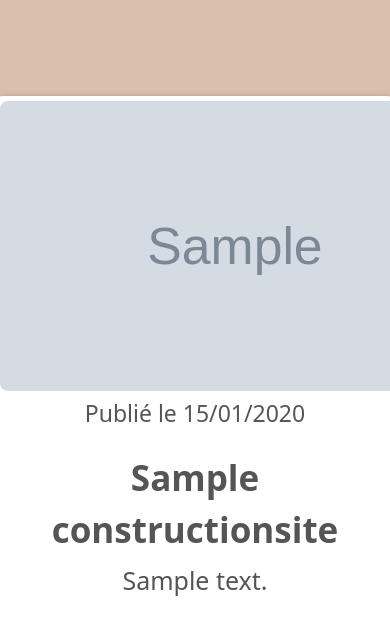
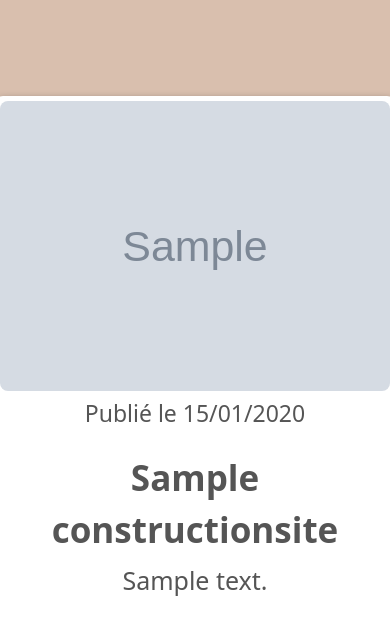
Before and after one commit to Kilian321/projet, a PHP site: page /PHP/ourDiscoveries.php in a window 390 px wide; the page is wider, and only the part inside the window is pictured. Shown: the part 700-1319 px from the top of that part. Run offline with PHP 8.4, Linux system fonts and the light colour scheme; tables that the repository leaves empty or names only in its code hold one stand-in row (values such as "Sample post"); grey boxes marked "Sample" are stand-in pictures.

Commit message:
image mobile bug mobile réglé

```diff
--- a/CSS/home.css
+++ b/CSS/home.css
@@ -194,7 +194,7 @@ p{
         max-width: 350px;
     }
     .blogs-item img {
-        width: 470px;
+        width: 390px;
         height: 290px;
         border-radius: 8px;
     }
--- a/CSS/ourDiscoveries.css
+++ b/CSS/ourDiscoveries.css
@@ -126,7 +126,7 @@ body {
         align-items: center;
     }
     .constructionSites-item img {
-        width: 470px;
+        width: 390px;
         height: 290px;
         border-radius: 8px;
         }
```
